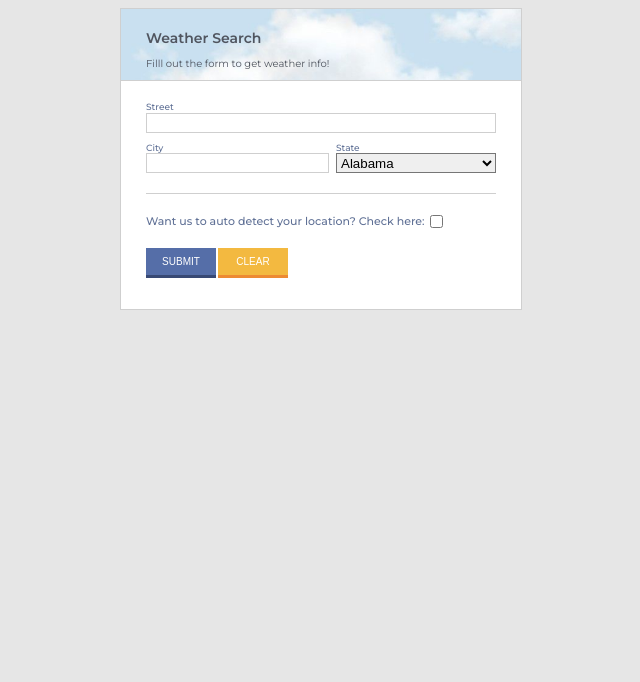
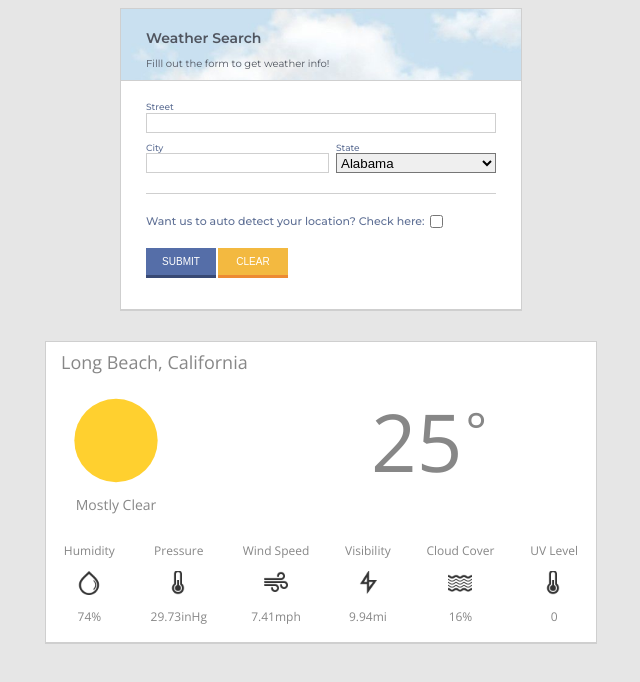
Before and after one commit to moritzwesemann/weatherAppJS, a plain HTML site: page website/index.html in a window 1280 px wide. Shown: the whole page, without its empty margins (319-959 px from the left). Drawn offline with nearby package versions, Linux system fonts and the light colour scheme.

Commit message:
finished design for todays-weather card

```diff
--- a/website/index.html
+++ b/website/index.html
@@ -8,6 +8,10 @@
     <link rel="preconnect" href="https://fonts.gstatic.com" crossorigin />
     <link
       href="https://fonts.googleapis.com/css2?family=Montserrat:ital,wght@0,100..900;1,100..900&display=swap"
+      rel="stylesheet"
+    />
+    <link
+      href="https://fonts.googleapis.com/css2?family=Open+Sans:wght@400;600&display=swap"
       rel="stylesheet"
     />
     <title>Weather App</title>
@@ -50,6 +54,54 @@
         </div>
       </div>
     </div>
+
+    <div id="todays-card">
+      <h1>Long Beach, California</h1>
+      <div id="today-main">
+        <img
+          src="/Images/Weather Symbols for Weather Codes/clear_day.svg"
+          id="todays-weather-symbole"
+          alt=""
+        />
+        <h2 id="todays-temp">25 <span>°</span></h2>
+      </div>
+
+      <p id="todays-weather-text">Mostly Clear</p>
+
+      <div id="todays-details">
+        <div>
+          <p>Humidity</p>
+          <img src="/Images/humidity.png" />
+          <p>74%</p>
+        </div>
+        <div>
+          <p>Pressure</p>
+          <img src="/Images/Pressure.png" />
+          <p>29.73inHg</p>
+        </div>
+        <div>
+          <p>Wind Speed</p>
+          <img src="/Images/Wind_Speed.png" />
+          <p>7.41mph</p>
+        </div>
+        <div>
+          <p>Visibility</p>
+          <img src="/Images/Visibility.png" />
+          <p>9.94mi</p>
+        </div>
+        <div>
+          <p>Cloud Cover</p>
+          <img src="/Images/Cloud_Cover.png" />
+          <p>16%</p>
+        </div>
+        <div>
+          <p>UV Level</p>
+          <img src="/Images/Pressure.png" />
+          <p>0</p>
+        </div>
+      </div>
+    </div>
+
     <script src="main.js"></script>
   </body>
 </html>
--- a/website/styles.css
+++ b/website/styles.css
@@ -8,6 +8,7 @@ body {
   width: 400px;
   height: 300px;
   border: 1px solid rgb(207, 207, 207);
+  border-bottom: 2px solid rgb(207, 207, 207);
   margin: 0 auto;
   background-color: white;
 }
@@ -120,3 +121,83 @@ body {
   background-color: rgb(243 185 64);
   border-bottom: 3px solid rgb(237, 138, 51);
 }
+
+/*Todays card*/
+
+#todays-card {
+  font-family: "Open Sans";
+  background-color: white;
+  margin: 30px auto;
+  border: 1px solid rgb(207, 207, 207);
+  border-bottom: 2px solid rgb(207, 207, 207);
+  width: 550px;
+  height: 300px;
+  color: rgb(135, 135, 135);
+}
+
+#todays-card h1 {
+  font-weight: 400;
+  margin-left: 15px;
+  margin-top: 8px;
+  font-size: 18px;
+}
+
+#today-main {
+  display: flex;
+}
+
+#todays-weather-symbole {
+  width: 100px;
+  height: 100x;
+  margin-left: 20px;
+}
+
+#todays-temp {
+  font-weight: 400;
+  font-size: 80px;
+  width: 20px;
+  margin: 0 auto;
+  letter-spacing: 0;
+  display: flex;
+}
+
+#todays-temp span {
+  font-size: 50px;
+  padding-top: 10px;
+  margin-left: 3px;
+}
+
+#todays-weather-text {
+  margin-left: 20px;
+  width: 100px;
+  text-align: center;
+  font-size: 14px;
+  margin-top: 0;
+  margin-bottom: 0;
+}
+
+#todays-details {
+  display: flex;
+  margin: 20px auto;
+  margin-bottom: 0;
+  text-align: center;
+}
+
+#todays-details div {
+  margin: 0 auto;
+}
+
+#todays-details p {
+  font-size: 12px;
+  font-weight: 500;
+  margin: 12px auto;
+  margin-top: 8px;
+}
+
+#todays-details img {
+  color: rgb(64, 64, 64);
+  width: 24px;
+  max-height: 24px;
+  margin: 0 auto;
+  filter: opacity(80%);
+}
```
